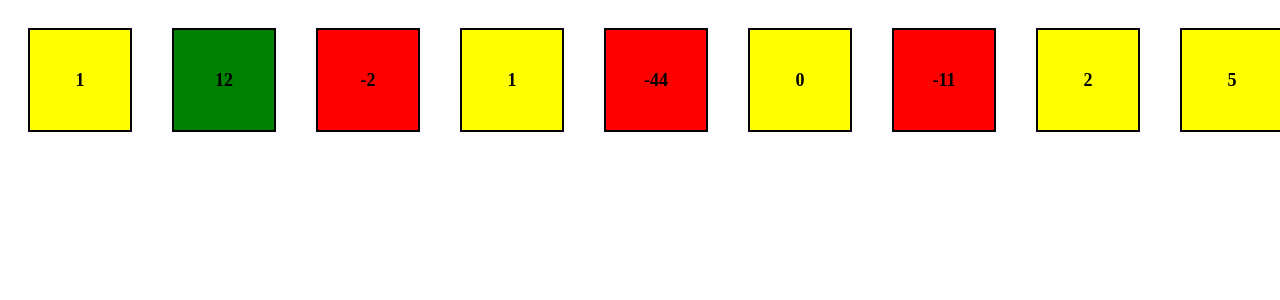
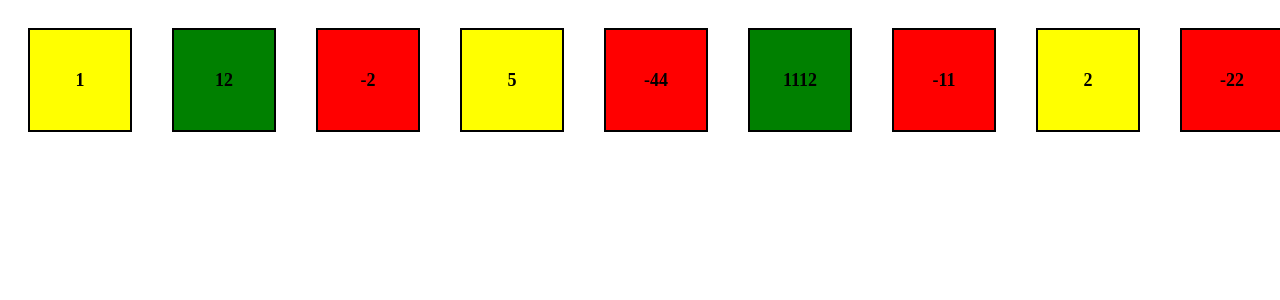
Before and after one commit to kostosHokage/react, a React (Create React App) app: page / in a window 1280 px wide. Shown: the top 300 px of the page. Built offline with nearby package versions, Linux system fonts and the light colour scheme.

Commit message:
Задача доведена до конца
Took 2 hours 43 minutes

```diff
--- a/src/Square.jsx
+++ b/src/Square.jsx
@@ -1,74 +1,20 @@
 import React from "react";
 import "./App.css";
+import { render } from "./render";
 
 export default function Square() {
-  // const objects = [
-  //   { id: 1, value: 1.2, color: "yellow" },
-  //   { id: 2, value: "Sasha", color: "white" },
-  //   { id: 3, value: "Kostya", color: "green" },
-  //   { id: 4, value: 244, color: "grey" },
-  //   { id: 5, value: 222, color: "yellow" },
-  //   { id: 6, value: "Pasha", color: "red" },
-  //   { id: 7, value: "Egor", color: "blue" },
-  //   { id: 8, value: 10.002, color: "pink" },
-  //   { id: 9, value: 12, color: "borrow" },
-  //   { id: 10, value: "Developers", color: "green" },
-  // ];
-
   const objectsCopy = [
     { id: 1, value: 1 },
     { id: 2, value: 12 },
     { id: 3, value: -2 },
-    { id: 4, value: 1 },
+    { id: 4, value: 5 },
     { id: 5, value: -44 },
-    { id: 6, value: 0 },
+    { id: 6, value: 1112 },
     { id: 7, value: -11 },
     { id: 8, value: 2 },
-    { id: 9, value: 5 },
+    { id: 9, value: -22 },
     { id: 10, value: 6 },
   ];
 
-  function render(object) {
-    return (
-      <div className="object">
-        {object.map((filteredValue) => {
-          if (filteredValue.value >= 0 && filteredValue.value <= 5) {
-            return (
-              <div
-                className="square"
-                key={filteredValue.id}
-                style={{ backgroundColor: "yellow" }}
-              >
-                {filteredValue.value}
-              </div>
-            );
-          }
-          if (filteredValue.value < 0) {
-            return (
-              <div
-                className="square"
-                key={filteredValue.id}
-                style={{ backgroundColor: "red" }}
-              >
-                {filteredValue.value}
-              </div>
-            );
-          }
-          if (filteredValue.value > 5) {
-            return (
-              <div
-                className="square"
-                key={filteredValue.id}
-                style={{ backgroundColor: "green" }}
-              >
-                {filteredValue.value}
-              </div>
-            );
-          }
-        })}
-      </div>
-    );
-  }
-
   return <div className="container">{render(objectsCopy)}</div>;
 }
--- /dev/null
+++ b/src/render.jsx
@@ -0,0 +1,41 @@
+import React from "react";
+
+export function render(array) {
+  return (
+    <div className="object">
+      {array.map((filteredValue) => {
+        if (filteredValue.value < 0) {
+          return (
+            <div
+              className="square"
+              key={filteredValue.id}
+              style={{ backgroundColor: "red" }}
+            >
+              {filteredValue.value}
+            </div>
+          );
+        }
+        if (filteredValue.value >= 0 && filteredValue.value <= 5) {
+          return (
+            <div
+              className="square"
+              key={filteredValue.id}
+              style={{ backgroundColor: "yellow" }}
+            >
+              {filteredValue.value}
+            </div>
+          );
+        }
+        return (
+          <div
+            className="square"
+            key={filteredValue.id}
+            style={{ backgroundColor: "green" }}
+          >
+            {filteredValue.value}
+          </div>
+        );
+      })}
+    </div>
+  );
+}
```
Also changed, not shown: .eslintrc.json.
